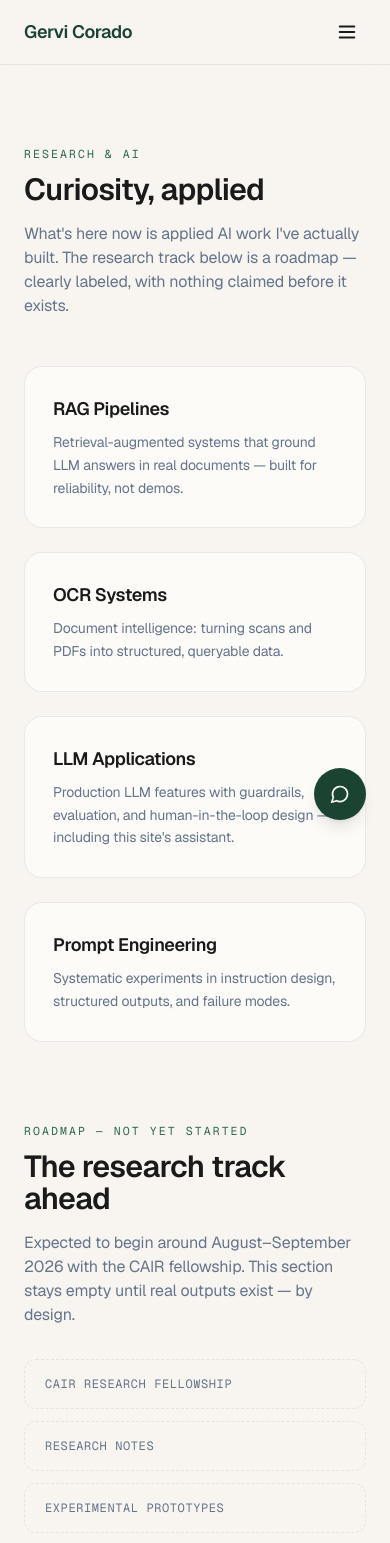
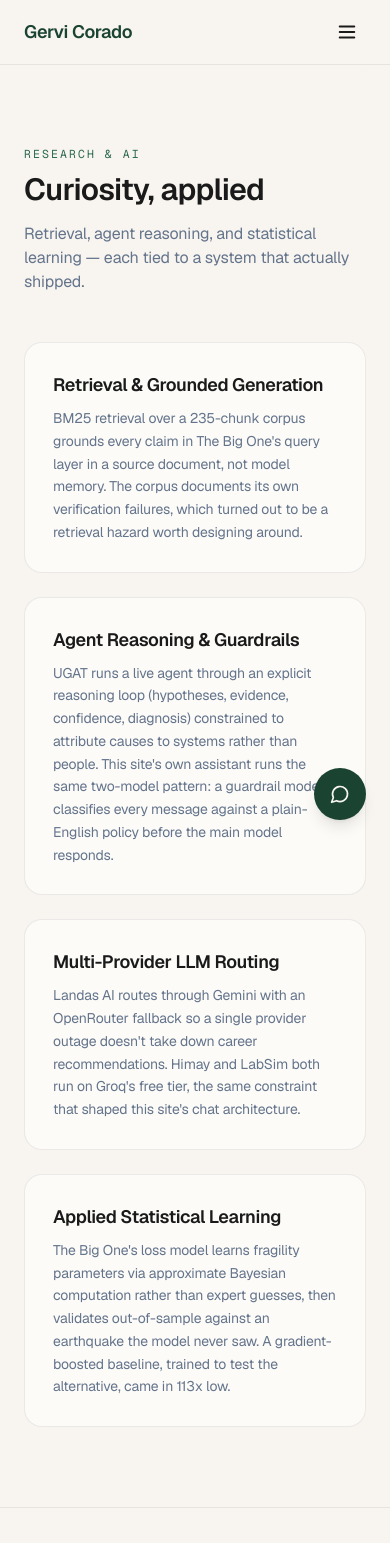
Before and after one commit to OrangeJuice023/corado_portfolio_v2, a Next.js app: page /research in a window 390 px wide. Shown: the top 1543 px of the page. Built offline with nearby package versions, Linux system fonts and the light colour scheme; a web font is replaced by a local one.

Commit message:
Rewrite research page with real project ties, remove CAIR roadmap

```diff
--- a/src/app/research/page.tsx
+++ b/src/app/research/page.tsx
@@ -5,22 +5,31 @@ import { Reveal } from "@/components/Reveal";
 export const metadata: Metadata = {
   title: "Research & AI",
   description:
-    "Applied AI work today; a research roadmap for later. Nothing claimed before it exists.",
+    "Applied AI work: retrieval, agent reasoning, and production LLM systems, grounded in shipped projects.",
 };
 
-/** CURRENT = real applied work. ROADMAP = clearly labeled future, no claims. */
+/** Every entry ties to a real, shipped system. No roadmap, no unclaimed work. */
 const current = [
-  { title: "RAG Pipelines", desc: "Retrieval-augmented systems that ground LLM answers in real documents — built for reliability, not demos." },
-  { title: "OCR Systems", desc: "Document intelligence: turning scans and PDFs into structured, queryable data." },
-  { title: "LLM Applications", desc: "Production LLM features with guardrails, evaluation, and human-in-the-loop design — including this site's assistant." },
-  { title: "Prompt Engineering", desc: "Systematic experiments in instruction design, structured outputs, and failure modes." },
-];
-
-const roadmap = [
-  "CAIR Research Fellowship",
-  "Research Notes",
-  "Experimental Prototypes",
-  "Publications",
+  {
+    title: "Retrieval & Grounded Generation",
+    desc: "BM25 retrieval over a 235-chunk corpus grounds every claim in The Big One's query layer in a source document, not model memory. The corpus documents its own verification failures, which turned out to be a retrieval hazard worth designing around.",
+    link: "/systems/the-big-one",
+  },
+  {
+    title: "Agent Reasoning & Guardrails",
+    desc: "UGAT runs a live agent through an explicit reasoning loop (hypotheses, evidence, confidence, diagnosis) constrained to attribute causes to systems rather than people. This site's own assistant runs the same two-model pattern: a guardrail model classifies every message against a plain-English policy before the main model responds.",
+    link: "/systems/ugat",
+  },
+  {
+    title: "Multi-Provider LLM Routing",
+    desc: "Landas AI routes through Gemini with an OpenRouter fallback so a single provider outage doesn't take down career recommendations. Himay and LabSim both run on Groq's free tier, the same constraint that shaped this site's chat architecture.",
+    link: "/systems/landas-ai",
+  },
+  {
+    title: "Applied Statistical Learning",
+    desc: "The Big One's loss model learns fragility parameters via approximate Bayesian computation rather than expert guesses, then validates out-of-sample against an earthquake the model never saw. A gradient-boosted baseline, trained to test the alternative, came in 113x low.",
+    link: "/systems/the-big-one",
+  },
 ];
 
 export default function ResearchPage() {
@@ -29,38 +38,20 @@ export default function ResearchPage() {
       <SectionHeading
         eyebrow="Research & AI"
         title="Curiosity, applied"
-        sub="What's here now is applied AI work I've actually built. The research track below is a roadmap — clearly labeled, with nothing claimed before it exists."
+        sub="Retrieval, agent reasoning, and statistical learning — each tied to a system that actually shipped."
       />
 
       <div className="mt-12 grid gap-6 md:grid-cols-2">
         {current.map((item, i) => (
           <Reveal key={item.title} delay={i * 0.05}>
-            <div className="h-full rounded-[18px] border border-line bg-white/55 p-7">
+            <a href={item.link} className="block h-full rounded-[18px] border border-line bg-white/55 p-7 transition hover:border-sage/60">
               <h3 className="font-display text-lg font-semibold text-charcoal">
                 {item.title}
               </h3>
               <p className="mt-2 text-sm leading-relaxed text-slate">{item.desc}</p>
-            </div>
+            </a>
           </Reveal>
         ))}
-      </div>
-
-      <div className="mt-20">
-        <SectionHeading
-          eyebrow="Roadmap — not yet started"
-          title="The research track ahead"
-          sub="Expected to begin around August–September 2026 with the CAIR fellowship. This section stays empty until real outputs exist — by design."
-        />
-        <ul className="mt-8 grid gap-3 sm:grid-cols-2 lg:grid-cols-4">
-          {roadmap.map((f) => (
-            <li
-              key={f}
-              className="rounded-xl border border-dashed border-sage/60 px-5 py-4 font-mono text-xs uppercase tracking-wider text-slate"
-            >
-              {f}
-            </li>
-          ))}
-        </ul>
       </div>
     </div>
   );
```
